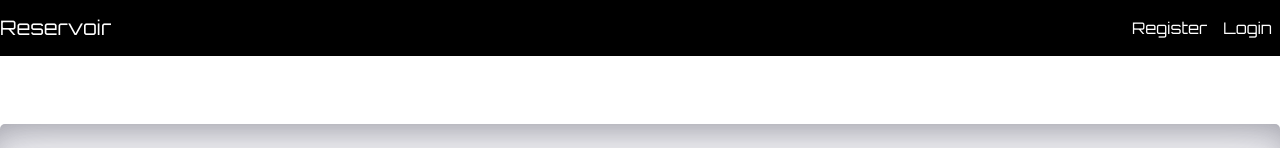
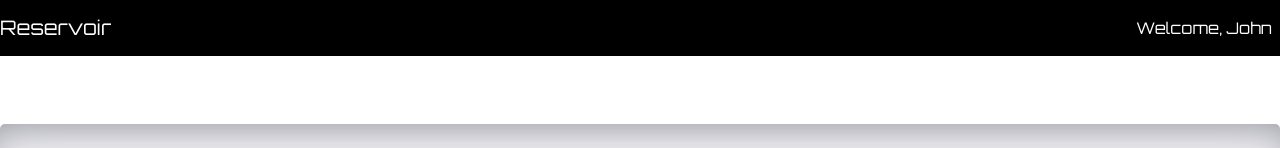
Before and after one commit to joh-art/reservoir, a React (Create React App) app: page /Login in a window 1280 px wide. Shown: the top 148 px of the page. Built offline with nearby package versions, Linux system fonts and the light colour scheme; no server answers.

Commit message:
got the app runnig

```diff
--- a/src/Components/NavBar.jsx
+++ b/src/Components/NavBar.jsx
@@ -2,10 +2,12 @@ import React, { useState, useEffect } from "react";
 import axios from "axios";
 
 // Replace 'your_user_id' with the actual user ID you want to fetch
-const USER_URL = `http://localhost:5000/user`;
+const USER_URL = `http://localhost:8000/user`;
 
 function NavBar() {
-  const [user, setUser] = useState(null); // Define user state
+  const [user, setUser] = useState({
+    name: "John",
+  }); // Define user state
 
   useEffect(() => {
     // Fetch the user data when the component mounts
--- a/src/Pages/Home.jsx
+++ b/src/Pages/Home.jsx
@@ -2,7 +2,7 @@ import React, { useEffect, useState } from "react";
 import axios from "axios";
 import { DatePicker, Space } from "antd";
 import Room from "../Components/Room";
-import Loader from '../Components/Loader'
+import Loader from "../Components/Loader";
 
 function Home() {
   const [rooms, setRooms] = useState([]);
@@ -11,14 +11,13 @@ function Home() {
   const [checkIn, setCheckIn] = useState(null);
   const [checkOut, setCheckOut] = useState(null);
   const [duplicateRooms, setDuplicateRooms] = useState([]);
-  const [searchKey, setSearchKey] = useState('');
-
+  const [searchKey, setSearchKey] = useState("");
 
   useEffect(() => {
     const fetchData = async () => {
       try {
         setLoading(true);
-        const response = await axios.get("http://localhost:5000/rooms/rooms");
+        const response = await axios.get("http://localhost:8000/rooms/rooms");
         setRooms(response.data);
         setDuplicateRooms(response.data);
       } catch (error) {
@@ -40,7 +39,7 @@ function Home() {
 
   const handleDateRangeChange = (dates) => {
     if (!Array.isArray(duplicateRooms)) {
-      console.error('duplicateRooms is not an array or is undefined.');
+      console.error("duplicateRooms is not an array or is undefined.");
       return;
     }
 
@@ -56,7 +55,10 @@ function Home() {
       for (const room of duplicateRooms) {
         let isAvailable = true;
 
-        if (Array.isArray(room.currentbooking) && room.currentbooking.length > 0) {
+        if (
+          Array.isArray(room.currentbooking) &&
+          room.currentbooking.length > 0
+        ) {
           for (const booking of room.currentbooking) {
             // Check if the new booking range overlaps with any existing booking
             if (
@@ -83,9 +85,7 @@ function Home() {
       const searchValue = searchKey.toLowerCase();
       const roomType = room.type.toLowerCase();
 
-      return (
-        (roomName.includes(searchValue) || roomType.includes(searchValue))
-      );
+      return roomName.includes(searchValue) || roomType.includes(searchValue);
     });
 
     setRooms(filteredRooms); // Update 'rooms' state with filtered rooms
@@ -115,7 +115,9 @@ function Home() {
       </div>
       <div className="row justify-content-center mt-5">
         {loading ? (
-          <h1><Loader/></h1>
+          <h1>
+            <Loader />
+          </h1>
         ) : error ? (
           <h1>Error: {error.message}</h1>
         ) : (
--- a/src/Pages/Login.js
+++ b/src/Pages/Login.js
@@ -1,7 +1,6 @@
 import React, { useState } from "react";
 import axios from "axios";
 import { useNavigate } from "react-router-dom";
-
 
 function Login(props) {
   const [email, setEmail] = useState("");
@@ -19,30 +18,34 @@ function Login(props) {
       };
 
       // Make a POST request to your backend API for user login
-      const response = await axios.post('http://localhost:5000/users/login', user);
+      const response = await axios.post(
+        "http://localhost:8000/users/login",
+        user
+      );
 
       // Handle the response, e.g., store the JWT token and redirect the user
       const responseData = response.data;
       console.log(responseData);
 
-      if (response.status === 200 && responseData.message === 'Login successful') {
+      if (
+        response.status === 200 &&
+        responseData.message === "Login successful"
+      ) {
         // Store the JWT token securely in local storage
-        localStorage.setItem('currentUser', JSON.stringify(response));
+        localStorage.setItem("currentUser", JSON.stringify(response));
         // Handle successful login, e.g., redirect to the dashboard
-        navigate('/Home');
+        navigate("/Home");
       } else {
         // Handle invalid credentials or other errors
         // You can display an error message here if needed
-        console.error('Login error:', responseData.message);
+        console.error("Login error:", responseData.message);
       }
     } catch (error) {
       // Handle network errors or unexpected server responses
-      console.error('Login error:', error.message);
+      console.error("Login error:", error.message);
       // You can also display a generic error message to the user
     }
   };
-
-
 
   return (
     <div>
@@ -72,14 +75,13 @@ function Login(props) {
               >
                 Login
               </button>
-
             </form>
             <button
-            className="login-btn btn-info btn-xs text-center mt-5 ml-3 text-white custom-bg "
-            onClick={() => props.onFormSwitch("Register")}
-          >
-            Don't have an account? Register.
-          </button>
+              className="login-btn btn-info btn-xs text-center mt-5 ml-3 text-white custom-bg "
+              onClick={() => navigate("Register")}
+            >
+              Don't have an account? Register.
+            </button>
           </div>
         </div>
       </div>
```
Also changed, not shown: 1 other file (tests, documents, lock files or other folders).
